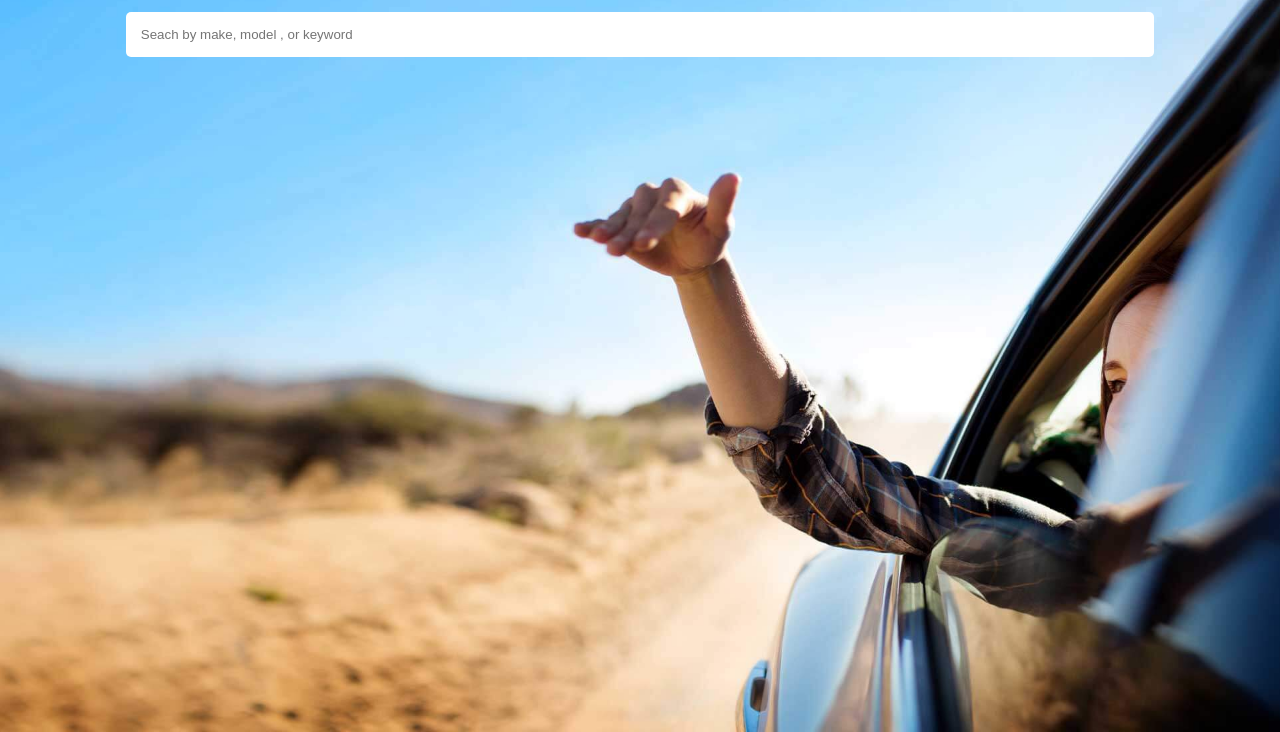
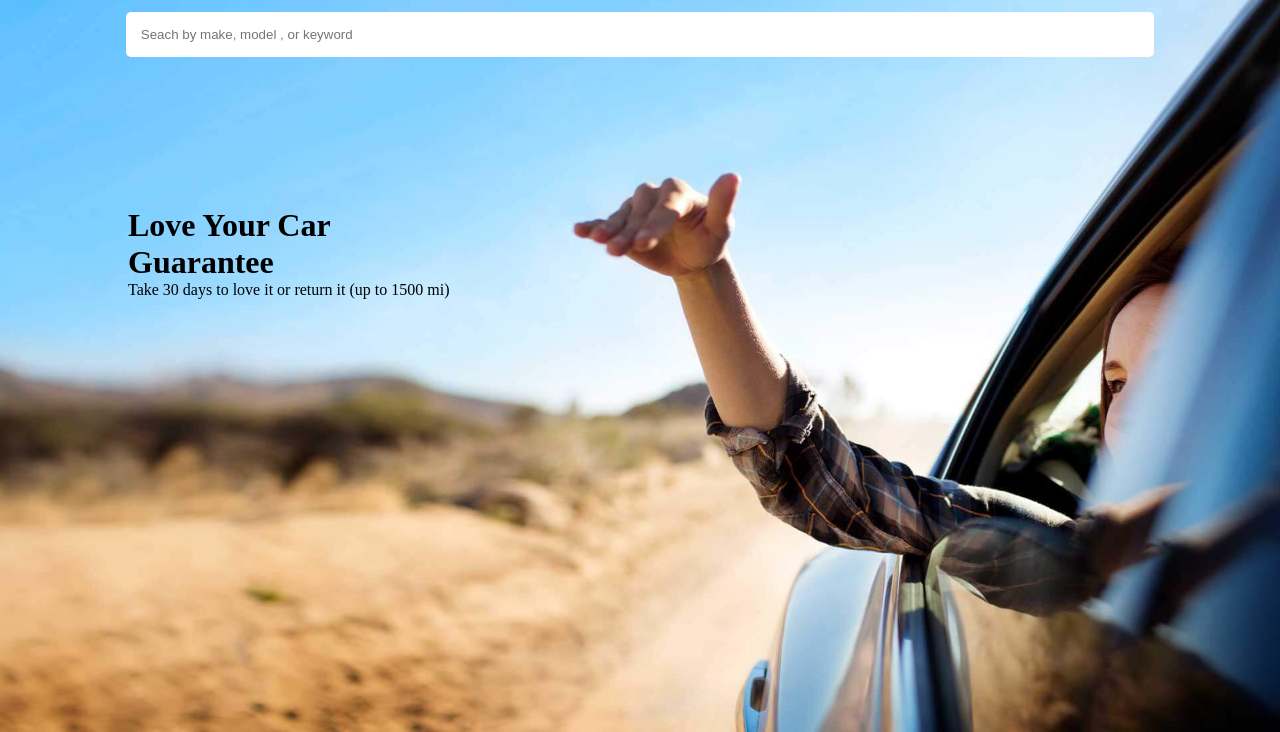
Before and after one commit to Yurihpaiva/Login-page-grupo, a plain HTML site: page index.html in a window 1280 px wide. Shown: the part 68-800 px from the top of the page. Drawn offline with Linux system fonts and the light colour scheme; files that its build step writes are made by us from their sources.

Commit message:
atualizacao 02 - central 01

```diff
--- a/assets/css/style.css
+++ b/assets/css/style.css
@@ -100,3 +100,11 @@ object-position:  center top;
     padding:  15px;
 
 }
+
+.Textocentral {
+    display: block;
+    padding-left: 10%;
+    padding-top: 150px;
+
+
+}
--- a/index.html
+++ b/index.html
@@ -29,9 +29,12 @@
 <main>
 <div>
     <input class="Barrapesquisa" type="text" placeholder="Seach by make, model , or keyword" >
+</div>
+<div class="Textocentral">
+<h1>Love Your Car <br> Guarantee</h1>
+<p>Take 30 days to love it or return it (up to 1500 mi)</p>
 
 </div>
-
 </main>
 
 </body>
```
